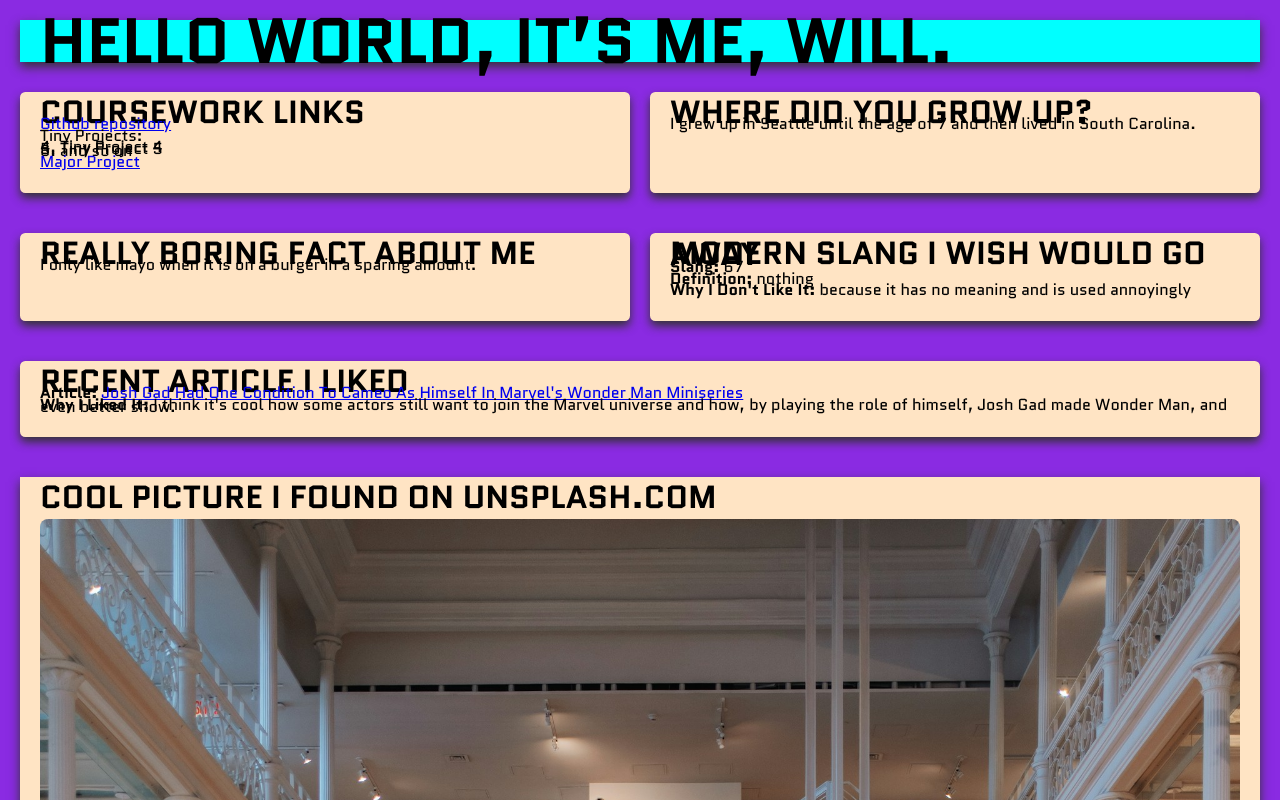
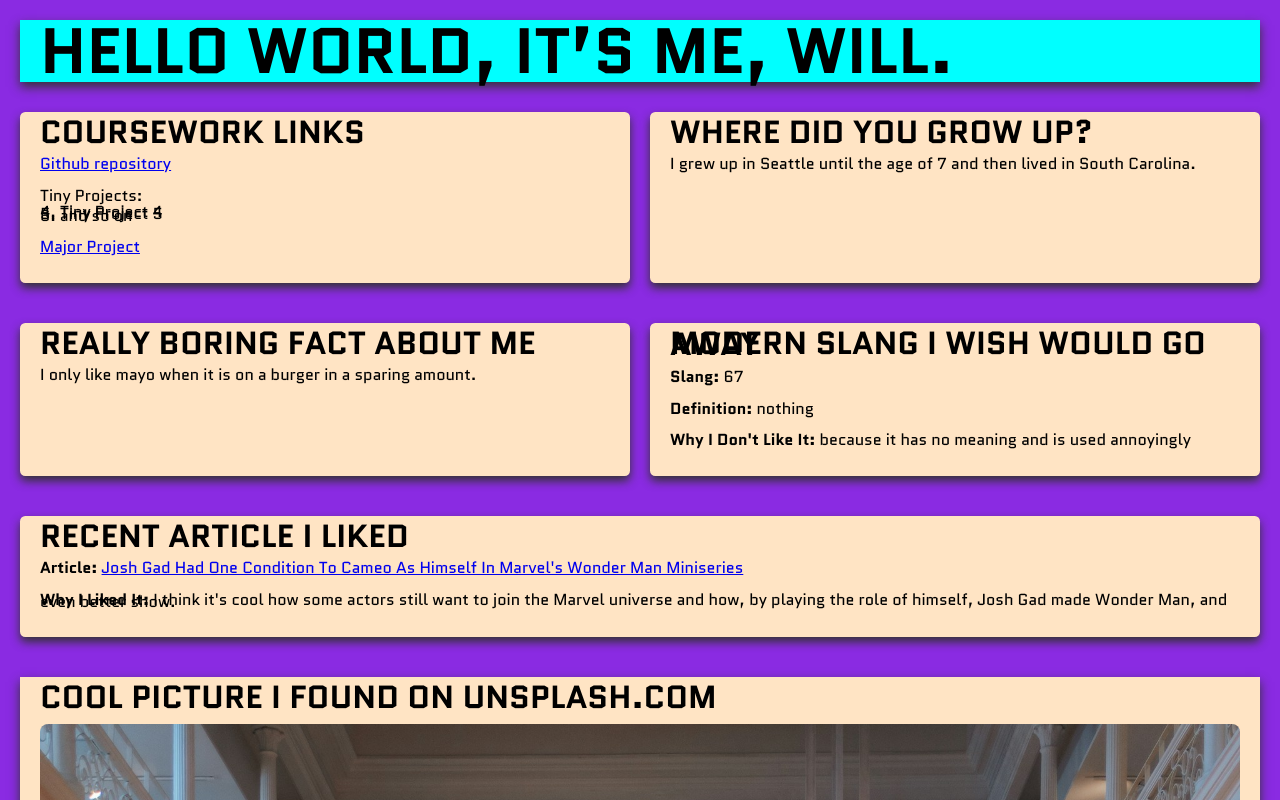
Before and after one commit to GM-Ishi/GM-Ishi.github.io, a plain HTML site: page index.html in a window 1280 px wide. Shown: the top 800 px of the page. Drawn offline with Linux system fonts and the light colour scheme.

Commit message:
margin increase

```diff
--- a/style.css
+++ b/style.css
@@ -23,6 +23,8 @@ header{
 }
 
 header h1{
+    margin-top:10px ;
+    margin-bottom:10px;
     font-size: 4rem;
     text-transform: uppercase;
 }
@@ -36,17 +38,18 @@ section{
 
 h2{
     font-size: 2rem;
-    margin-bottom:10px;
+    margin-bottom:15px;
     text-transform: uppercase;
 }
 
 ol {
     margin-left: 20px;
-    margin-bottom: 10px;
+    margin-bottom: 15px;
 }
 
 p{
-    margin-bottom:10px;
+    margin-bottom:15px;
+    margin-top:15px;
 }
 
 a:hover {
```
